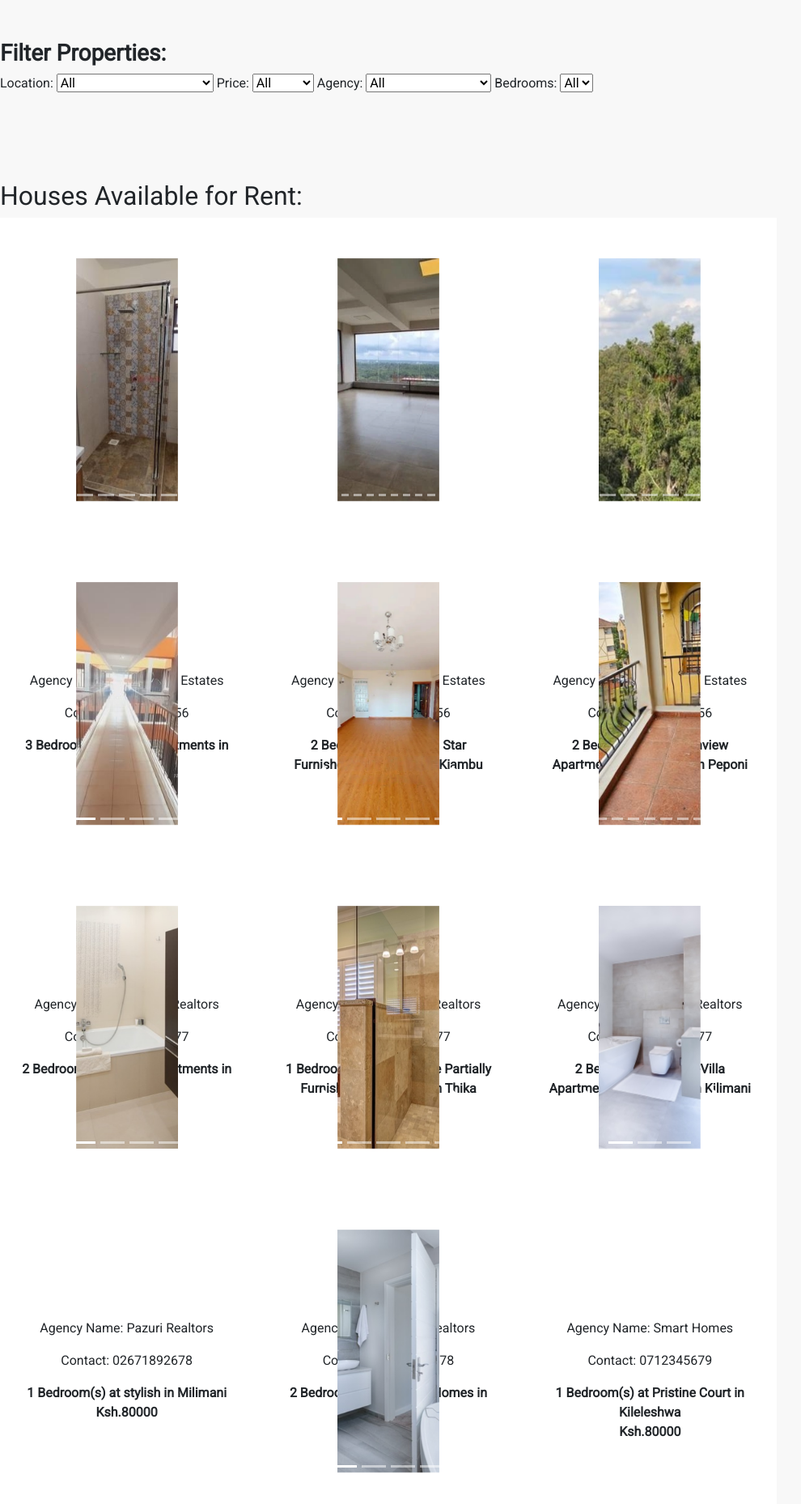
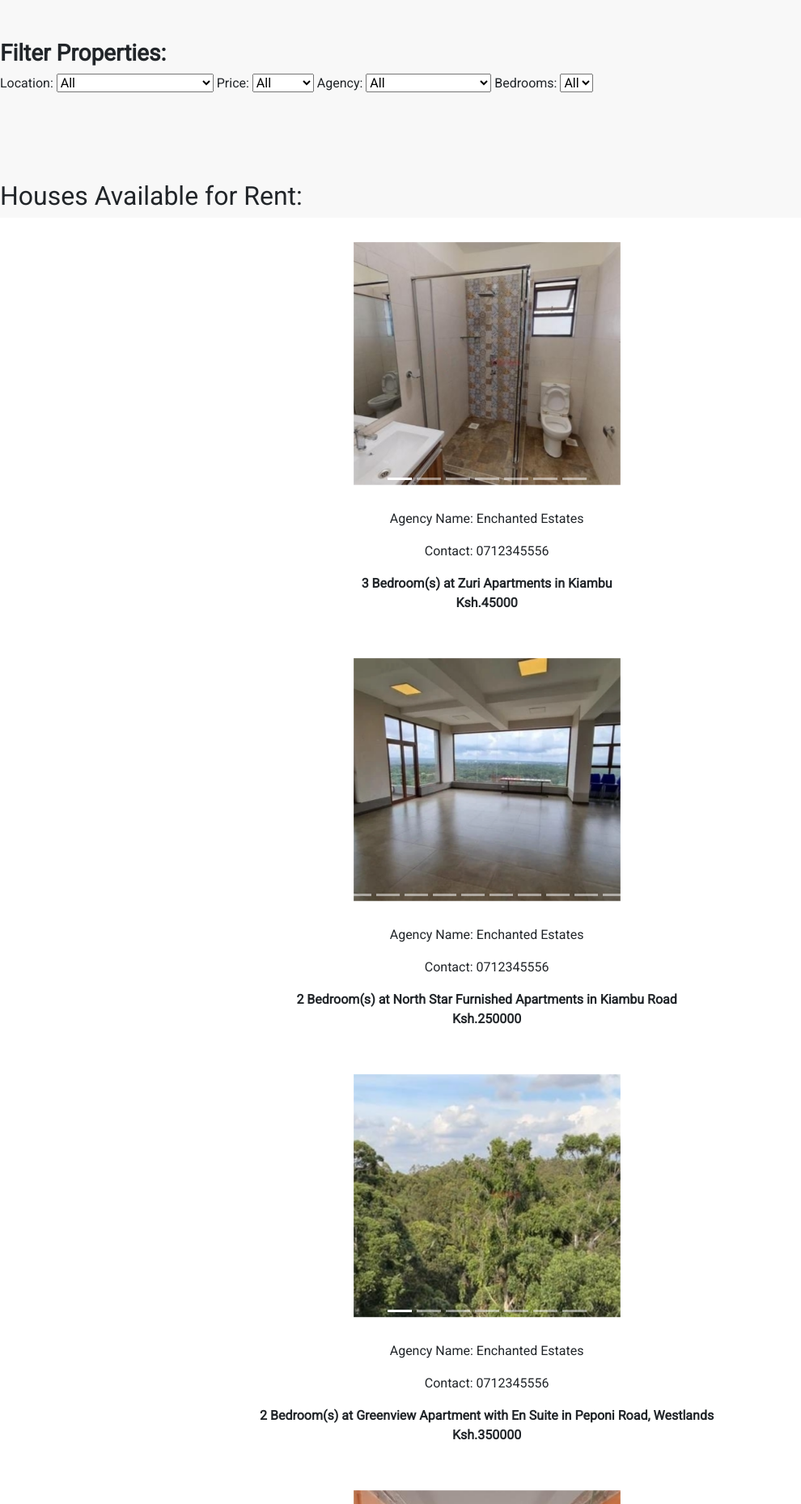
Before and after one commit to ndiritu-prisca/KODY, a Flask app: page /properties in a window 1280 px wide. Shown: the part 89-1947 px from the top of the page at 81% size, without its empty margins (0-990 px from the left). Run offline with Flask 3, Linux system fonts and the light colour scheme; data comes from the database, SQL or seed files in the repository; some libraries are stand-ins or nearby versions.

Commit message:
Updates to properties

```diff
--- a/website/static/scripts/properties.js
+++ b/website/static/scripts/properties.js
@@ -6,7 +6,7 @@ document.addEventListener("DOMContentLoaded", function() {
     const bedroomsSelect = document.getElementById("bedrooms");
 
     // Get references to all property containers
-    const propertyContainers = document.querySelectorAll(".properties .container");
+    const propertyContainers = document.querySelectorAll(".properties .carousel_container");
 
     // Collect unique values for locations, prices, and agencies
     const uniqueLocations = new Set();
--- a/website/static/styles/properties.css
+++ b/website/static/styles/properties.css
@@ -3,11 +3,11 @@
     width: 100%;
   }
 
-  #section {
+#section {
     background-color: #fff;
   }
 
-.properties .container #carouselExampleIndicators {
+.properties .carousel_container #carouselExampleIndicators {
     height: 350px;
     max-width: 100%;
   }
@@ -17,25 +17,26 @@
     flex-wrap: wrap;
     justify-content: center;
     gap: 10px;
-    max-width: 960px;
+    width: 100%;
+    /* max-width: 960px; */
   }
 
-  .properties .container {
+  .properties .carousel_container {
     display: flex;
     flex-direction: column;
     align-items: center;
     text-align: center;
-    width: 33.33%;
-    max-width: 300px;
+    width: 600px;
+    /* max-width: 300px; */
   }
 
-  .properties .container img {
-    width: 400px;
+  .properties .carousel_container img {
+    width: 500px;
     height: 300px;
     object-fit: cover;
   }
 
-  .properties .container .property-details {
+  .properties .carousel_container .property-details {
     margin-top: 10px;
 
     width: 100%;
--- a/website/templates/properties.html
+++ b/website/templates/properties.html
@@ -23,7 +23,7 @@ content %}
     <div class="properties" id="section">
       {% for property in properties %} {% set property_images =
         files[property.id].filenames %}
-      <div class="container" data-location="{{ property.location }}" data-price="{{ property.price }}" data-agency="{{ files[property.id].agency_name }}" data-bedrooms="{{ property.bd }}" >
+        <div class="carousel_container" data-location="{{ property.location }}" data-price="{{ property.price }}" data-agency="{{ files[property.id].agency_name }}" data-bedrooms="{{ property.bd }}" >
           <div
             id="carouselExampleIndicators"
             class="carousel slide"
@@ -48,45 +48,26 @@ content %}
               <div class="row">
                 <div class="col-lg-8 offset-lg-2">
                   <div class="carousel-inner">
-                  {% for image in files[property.id].filenames %}
-                  <div
-                    class="carousel-item {% if loop.first %}active{% endif %}"
-                  >
+                    {% for image in property_images %}
+                    <div class="carousel-item {% if loop.first %}active{% endif %}">
                       <img
                         class="d-block w-100"
+                        id="responsive-image"
                         src="../static/uploads/{{ image }}"
-                      alt="Property Image"
+                        alt="Image"
+                        {{
+                        loop.index
+                        }}
                       />
                     </div>
                     {% endfor %}
                   </div>
-                <a
-                  class="carousel-control-prev"
-                  href="#carousel-{{ property.id }}"
-                  role="button"
-                  data-slide="prev"
-                >
-                  <span
-                    class="carousel-control-prev-icon"
-                    aria-hidden="true"
-                  ></span>
-                  <span class="sr-only">Previous</span>
-                </a>
-                <a
-                  class="carousel-control-next"
-                  href="#carousel-{{ property.id }}"
-                  role="button"
-                  data-slide="next"
-                >
-                  <span
-                    class="carousel-control-next-icon"
-                    aria-hidden="true"
-                  ></span>
-                  <span class="sr-only">Next</span>
-                </a>
+                </div>
+              </div>
             </div>
           </div>
           <div class="property-details">
+            <div>
               <p>Agency Name: {{ files[property.id].agency_name }}</p>
               <p>Contact: 0{{ files[property.id].contact }}</p>
               <b>
@@ -97,9 +78,7 @@ content %}
             </div>
           </div>
         </div>
-      </div>
       {% endfor %}
-    </div>
     </div>
   </section>
 
```
Lines whose indentation alone changed are shown as unchanged.
